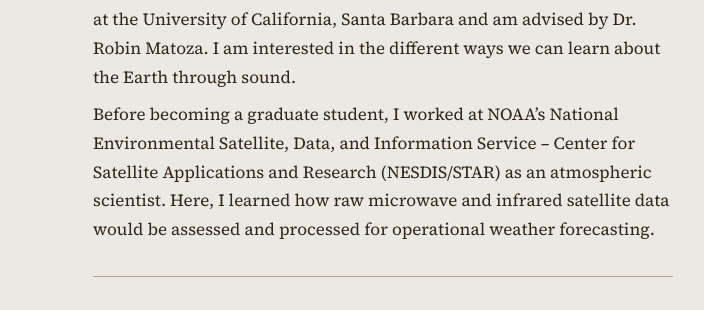
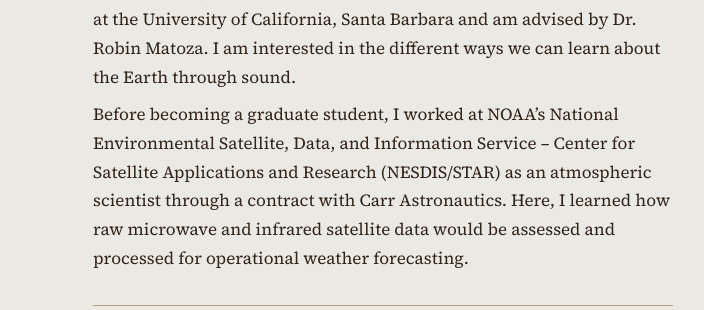
Before and after one commit to subhatrasivam/subhatrasivam.github.io, a plain HTML site: page index.html in a window 1280 px wide. Shown: the part 122-432 px from the top of the page, 417-1121 px from the left. Drawn offline with Linux system fonts and the light colour scheme.

Commit message:
Update index.html
carr astro

```diff
--- a/index.html
+++ b/index.html
@@ -148,7 +148,7 @@
       I am currently a graduate student in the Department of Earth Sciences at the University of California, Santa Barbara and am advised by Dr. Robin Matoza. I am interested in the different ways we can learn about the Earth through sound.
      </p>
      <p>
-      Before becoming a graduate student, I worked at NOAA’s National Environmental Satellite, Data, and Information Service – Center for Satellite Applications and Research (NESDIS/STAR) as an atmospheric scientist. Here, I learned how raw microwave and infrared satellite data would be assessed and processed for operational weather forecasting.
+      Before becoming a graduate student, I worked at NOAA’s National Environmental Satellite, Data, and Information Service – Center for Satellite Applications and Research (NESDIS/STAR) as an atmospheric scientist through a contract with Carr Astronautics. Here, I learned how raw microwave and infrared satellite data would be assessed and processed for operational weather forecasting.
      </p>
     </section>
     <section class="card" id="education">
```
